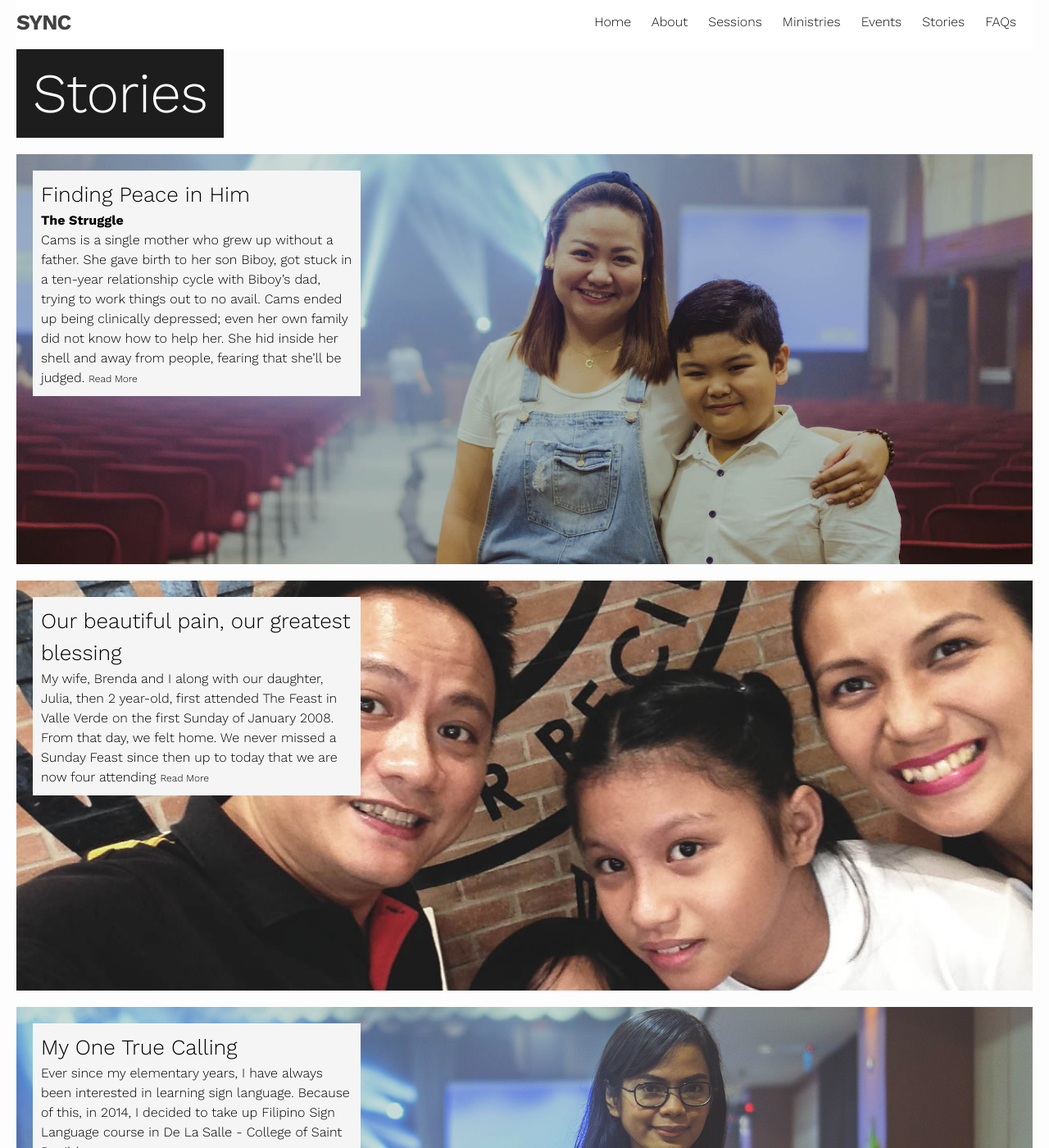
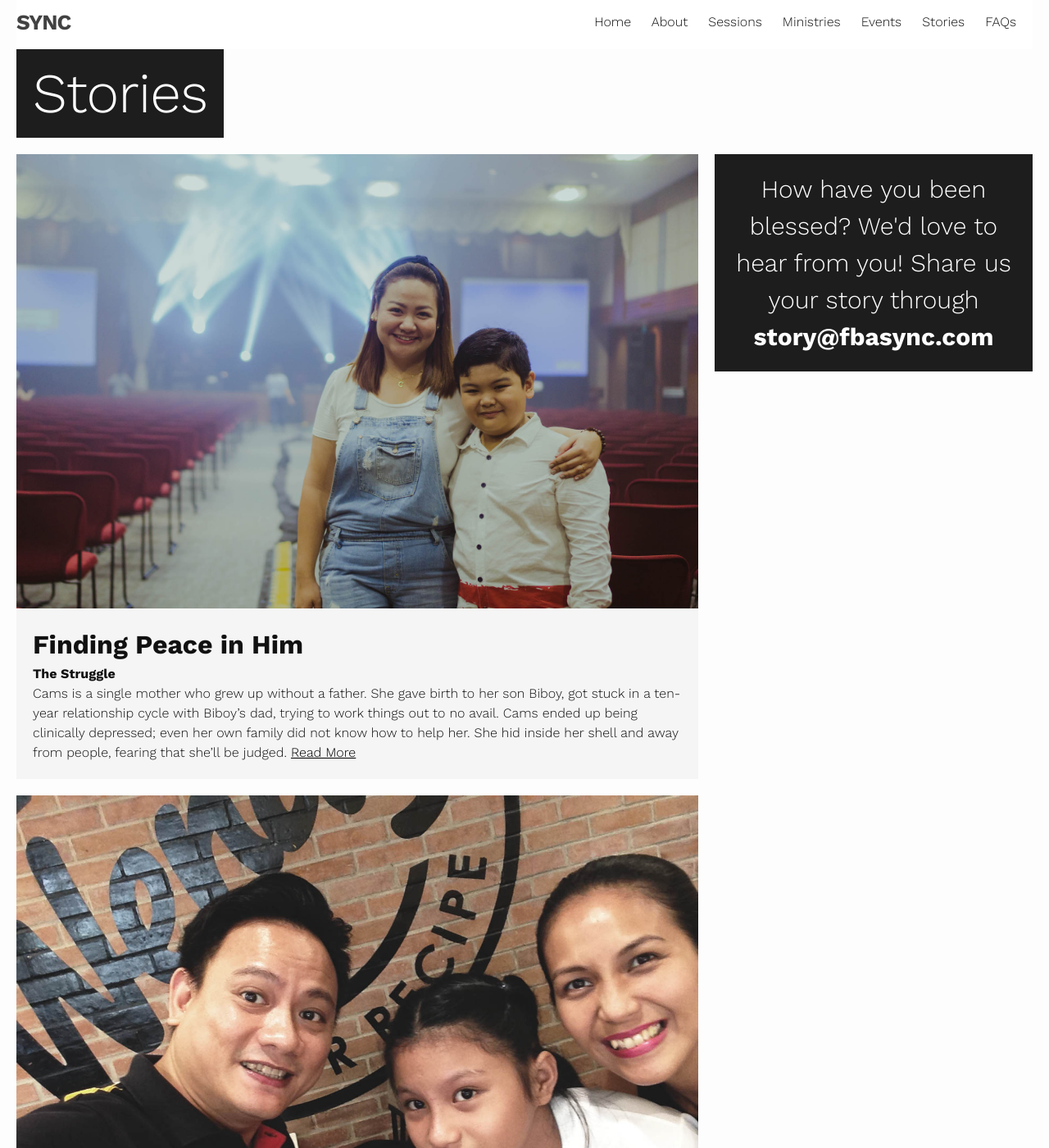
Before and after one commit to carlflor/fbasync, a Jekyll site: the page built from pages/5_stories.html, in a window 1280 px wide and 1400 px high. Shown: the whole window at 82% size. Built offline with Jekyll 4.4.1, drawn with Linux system fonts in a browser that asks for light colours; nearby versions of some CDN libraries.

Commit message:
revamp stories

```diff
--- a/_layouts/post.html
+++ b/_layouts/post.html
@@ -6,7 +6,9 @@ layout: default
   <header class="post-header">
     <h2 class="post-title">Stories</h2>
     <h1 class="main-title" itemprop="name headline">{{ page.title | escape }}</h1>
-    <div class="panel banner-image" style="background-image: url('{{ site.baseurl }}{{ page.image }}');" />
+    <!-- <div class="panel banner-image" style="background-image: url('{{ site.baseurl }}{{ page.image }}');" /> -->
+    {% assign imagesrc = page.image | prepend: site.baseurl | prepend: site.url %}
+    <img class="banner-image" src="{{ imagesrc }}">
   </header>
 
   <div class="post-content stories-content" itemprop="articleBody">
--- a/_sass/pages/_home.scss
+++ b/_sass/pages/_home.scss
@@ -140,56 +140,37 @@
   }
 }
 
-.stories-panel {
-  margin: $spacing-unit 0;
-  > .story {
-    display: block;
-    background-size: cover;
-    background-position: center right;
-    height: 500px;
-    position: relative;
-    filter: brightness(100%);
-    transition: filter 0.3s ease;
+.featured-story-panel {
+  padding: $spacing-unit;
+  background-color: $off-black;
+  color: white;
 
-    &:hover {
-      filter: brightness(110%);
+  > .snippet {
+    margin-bottom: $spacing-unit;
 
-      .read-more {
-        text-decoration: underline;
-        display: inline;
-      }
+    h2 {margin-bottom: $spacing-unit;}
+
+    p, a {
+      display: inline;
     }
 
-    > .details {
-      position: absolute;
-      top: $spacing-unit;
-      left: $spacing-unit;
-      max-width: 400px;
-      @include media-query(700px) {
-        right: $spacing-unit;
-        bottom: $spacing-unit;
-        top: auto;
-        max-width: inherit;
-      }
+    a {color: white;}
+  }
 
-      > .excerpt {
-        background: $light-gray;
-        padding: $spacing-unit/2;
-        margin-bottom: $spacing-unit/2;
+  hr {
+    margin: $spacing-unit 0;
+  }
 
-        > .read-more {font-size: 0.75em}
+  > .image {
+    img {
+      max-height: 500px;
+      object-fit: cover;
+    }
+  }
 
-        p {
-          display: inline;
-        }
-      }
-
-      > .share {
-        background: $off-black;
-        color: white;
-        padding: $spacing-unit/2;
-      }
-    }
+  > .email {
+    margin-top: $spacing-unit;
+    text-align: center;
   }
 }
 
--- a/_sass/pages/_post.scss
+++ b/_sass/pages/_post.scss
@@ -11,9 +11,9 @@
 }
 
 .banner-image {
-  background-size: cover;
-  background-position: center right;
-  height: 400px;
+  margin-top: $spacing-unit;
+  max-height: 500px;
+  object-fit: cover;
 }
 
 .stories-content {
@@ -26,3 +26,46 @@
     margin-bottom: $spacing-unit;
   }
 }
+
+.stories-main {
+  display: flex;
+  @include media-query($on-palm) {
+    display: block;
+  }
+}
+
+.all-stories {
+  width: 100%;
+  max-width: 65vw;
+  flex-shrink: 0;
+  @include media-query($on-palm) {
+    max-width: 100%;
+  }
+
+  > article {
+    margin-bottom: $spacing-unit;
+
+    &:last-child {
+      margin-bottom: 0;
+    }
+  }
+
+  > article .entry-content {
+    background-color: $light-gray;
+    padding: 20px;
+    p {display: inline;}
+  }
+
+}
+
+.got-more-panel {
+  background-color: $off-black;
+  color: white;
+  padding: $spacing-unit;
+  margin-left: $spacing-unit;
+  font-size: 30px;
+  text-align: center;
+  @include media-query($on-palm) {
+    margin: $spacing-unit 0 0 0;
+  }
+}
--- a/pages/5_stories.html
+++ b/pages/5_stories.html
@@ -3,22 +3,27 @@ layout: page
 title: Stories
 permalink: /stories/
 ---
-<div class="stories-panel">
-  {% for post in site.posts %}
-    {% assign imagesrc = post.image | prepend: site.baseurl | prepend: site.url %}
-    <a class="story -margin" href="{{ post.url }}" style="background-image: url({{imagesrc}});">
-      <div class="details">
-        <div class="excerpt">
-          <h3>{{post.title}}</h3>
-          <p>
-            {{post.excerpt}}
-            <span class="read-more">Read More</span>
-          </p>
+<div class="stories-main">
+  <div class="all-stories">
+    {% for post in site.posts %}
+      {% assign imagesrc = post.image | prepend: site.baseurl | prepend: site.url %}
+      <article>
+        <div class="entry-banner">
+          <a class="image-link" href="{{ post.url }}">
+            <img src="{{ imagesrc }}">
+          </a>
         </div>
-      </div>
-    </a>
-  {% endfor %}
+        <div class="entry-content">
+          <h2><b>{{post.title}}</b></h2>
+          {{post.excerpt}}
+          <a class="read-more" href="{{ post.url }}">Read More</a>
+        </div>
+      </article>
+    {% endfor %}
+  </div>
+  <div>
+    <div class="got-more-panel">
+      How have you been blessed? We'd love to hear from you! Share us your story through <b>story@fbasync.com</b>
+    </div>
+  </div>
 </div>
-<div class="got-more">
-  How have you been blessed? We'd love to hear from you! Share us your story through <b>story@fbasync.com</b>
-</div>
```
Also changed, not shown: index.html (+14 -19 lines).
